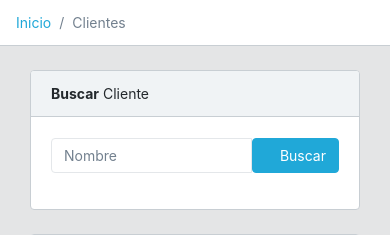
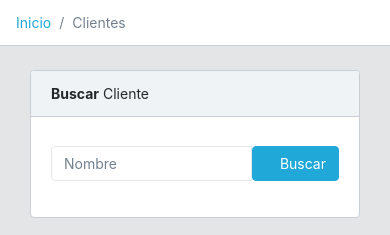
Before and after one commit to luisiturrios1/cementadmin, a Django app: template cementerio/templates/cementerio/clientes/clientes.html in a window 390 px wide. Shown: the part 55-290 px from the top of the page. Run offline with Django 3.2, Linux system fonts and the light colour scheme; the template is opened without the code that fills it, so the values that code supplies are empty; some libraries are stand-ins or nearby versions; some web fonts are replaced.

Commit message:
Spacing en UI de clientes

```diff
--- a/cementerio/templates/cementerio/clientes/clientes.html
+++ b/cementerio/templates/cementerio/clientes/clientes.html
@@ -17,7 +17,7 @@
                     <div class="card-body">
                         <form action="" method="get" class="form-horizontal">
                             <div class="form-group row">
-                                <div class="col-sm-12 col-md-6">
+                                <div class="col-sm-12 col-md-6 mb-2">
                                     {% if perms.cementerio.add_cliente %}
                                     <a href="{% url 'cementerio:clientesagregar' %}" class="btn btn-block btn-primary">
                                         Agregar cliente
```
